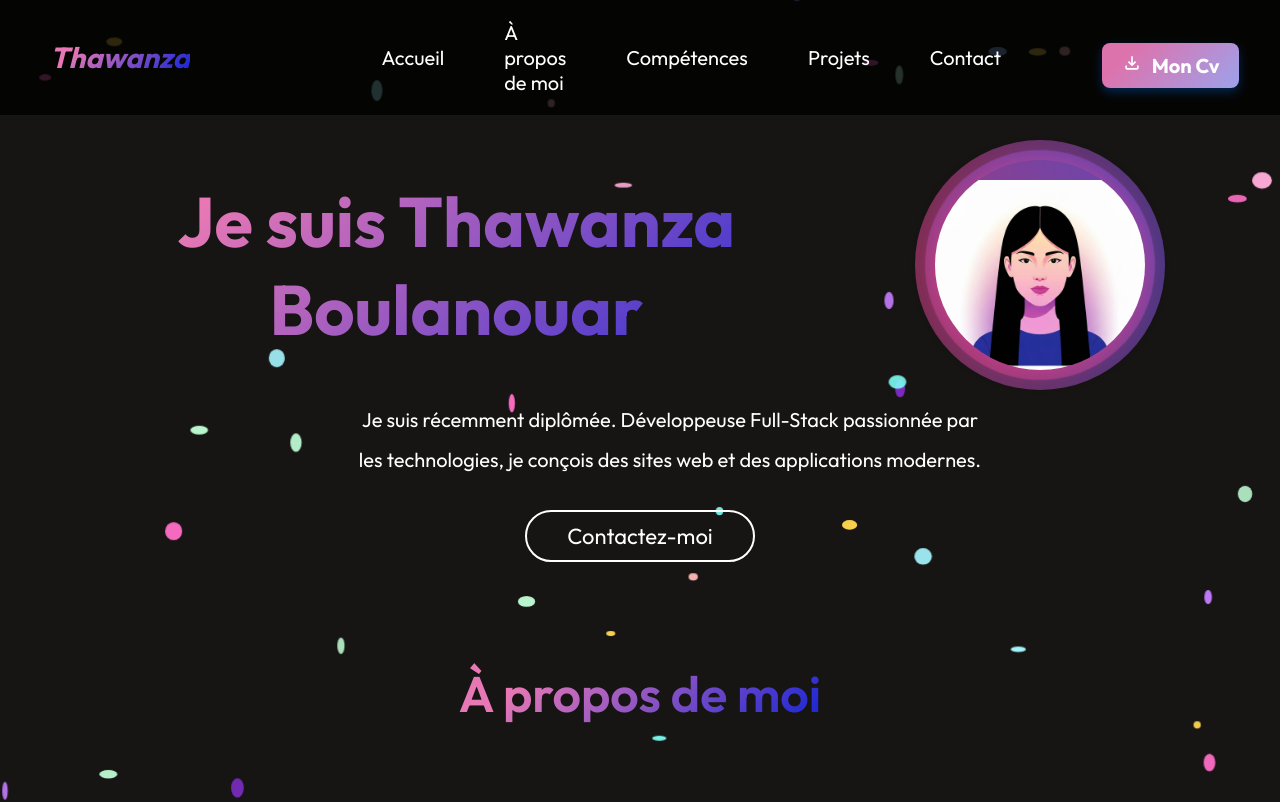
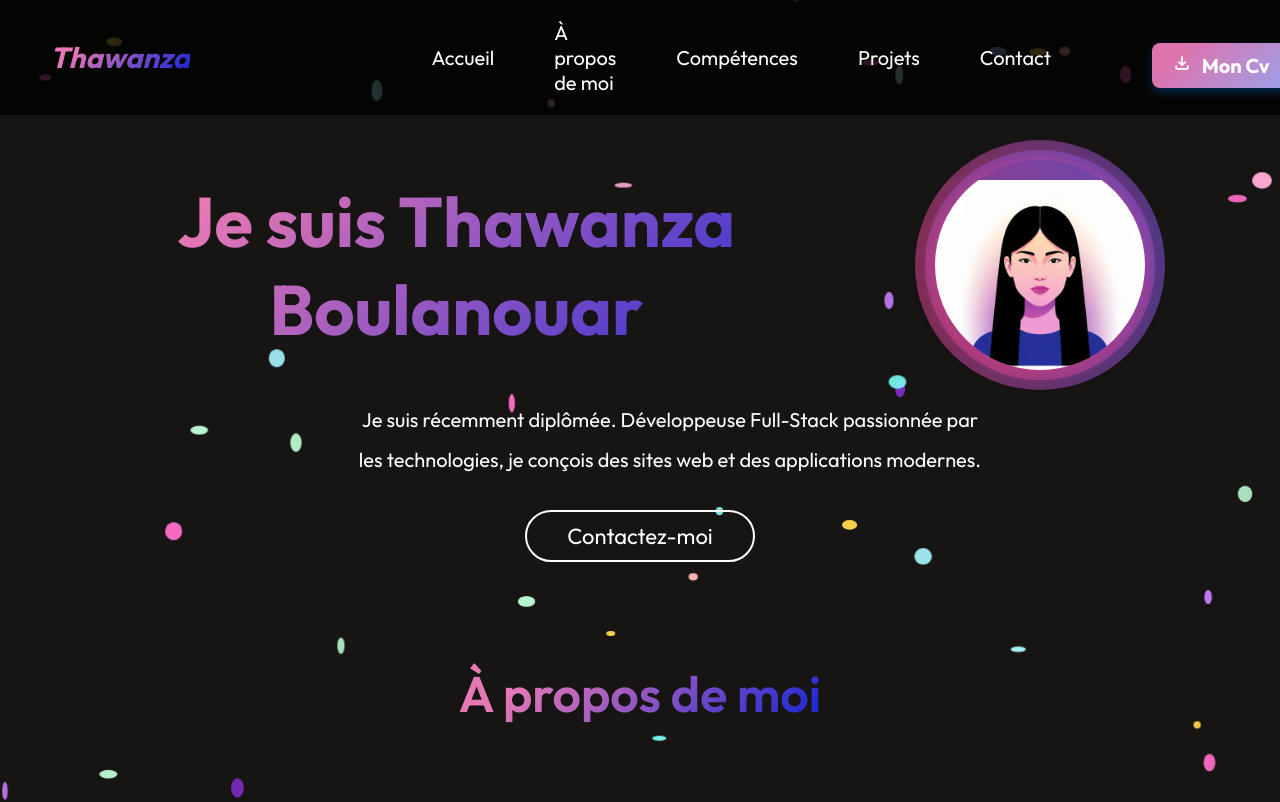
Before and after one commit to Thawanza/Mon-Portfolio, a React (Vite) app: page / in a window 1280 px wide. Shown: the top 802 px of the page. Built offline with nearby package versions, Linux system fonts and the light colour scheme.

Commit message:
update NAVBAR

```diff
--- a/src/Components/Contact/Contact.css
+++ b/src/Components/Contact/Contact.css
@@ -121,7 +121,7 @@
 @media (max-width:768px) {
     .contact {
         gap: 80px;
-        margin: 50px 70px;
+        margin: 40px 15px;
         align-items: center;
         text-align: center;
 
--- a/src/Components/Navbar/Navbar.css
+++ b/src/Components/Navbar/Navbar.css
@@ -35,7 +35,7 @@
     margin-top: 15px;
     text-align: center;
     width: 100%;
-    margin-right: 50px;
+
 }
 
 .nav-downloadcv:hover {
```
